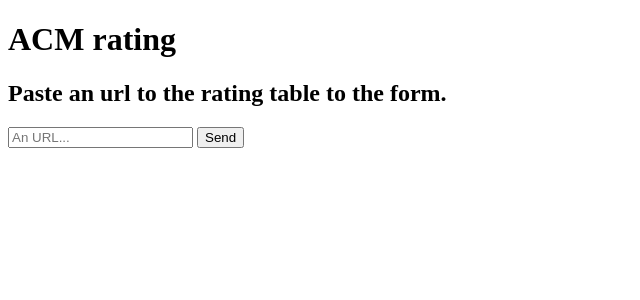
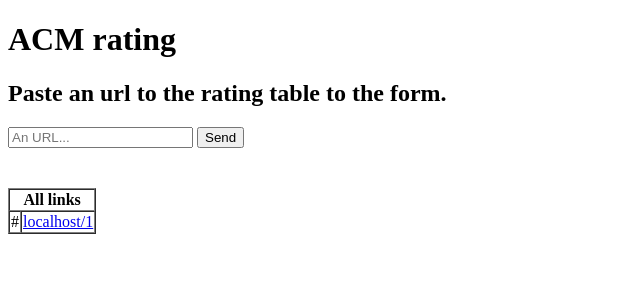
Before and after one commit to KristobalJunta/acmrating, a Flask app: page / in a window 1280 px wide. Shown: the top 300 px of the page, without its empty margins (0-640 px from the left). Run offline with Flask 2, Linux system fonts and the light colour scheme; tables that the repository leaves empty hold one stand-in row (values such as "Sample post").

Commit message:
list all generated urls on index page

```diff
--- a/main.py
+++ b/main.py
@@ -89,7 +89,9 @@ app = Flask(__name__)
 
 @app.route('/', methods=['GET'])
 def show_form():
-    return render_template('index.html')
+    cur.execute("SELECT * FROM urls;")
+    links = cur.fetchall()
+    return render_template('index.html', links=links)
 
 
 @app.route('/', methods=['POST'])
--- a/templates/index.html
+++ b/templates/index.html
@@ -16,5 +16,21 @@
         <input type="url" name="url" placeholder="An URL...">
         <button type="submit">Send</button>
     </form>
+
+    <table border="1" cellspacing="0" style="margin: 40px 0 0;">
+        <thead>
+            <tr>
+                <th colspan="2">All links</th>
+            </tr>
+        </thead>
+        <tbody>
+            {% for link in links %}
+            <tr>
+                <td>{{ link[1] }}</td>
+                <td><a href="{{ request.host }}/{{ link[0] }}" target="_blank">{{ request.host }}/{{ link[0] }}</a></td>
+            </tr>
+            {% endfor %}
+        </tbody>
+    </table>
 </body>
 </html>
```
